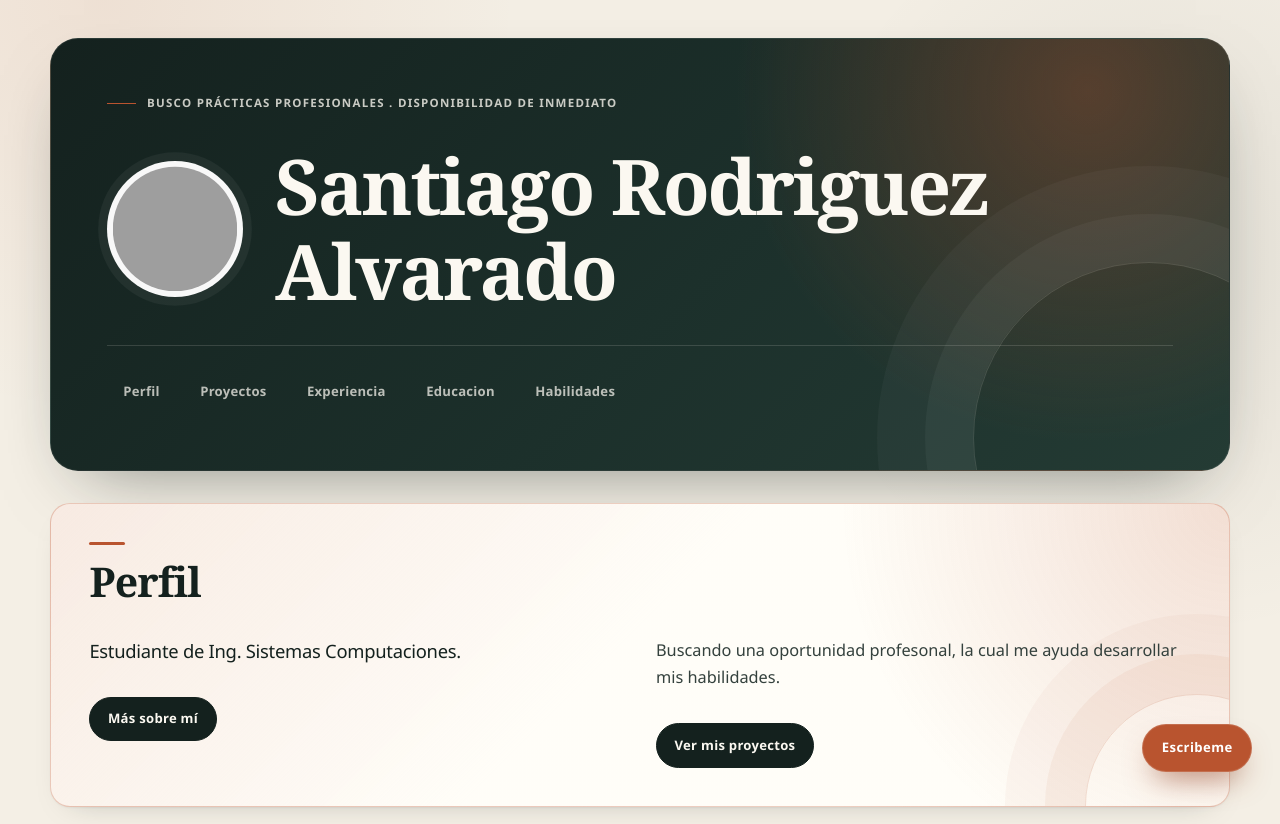
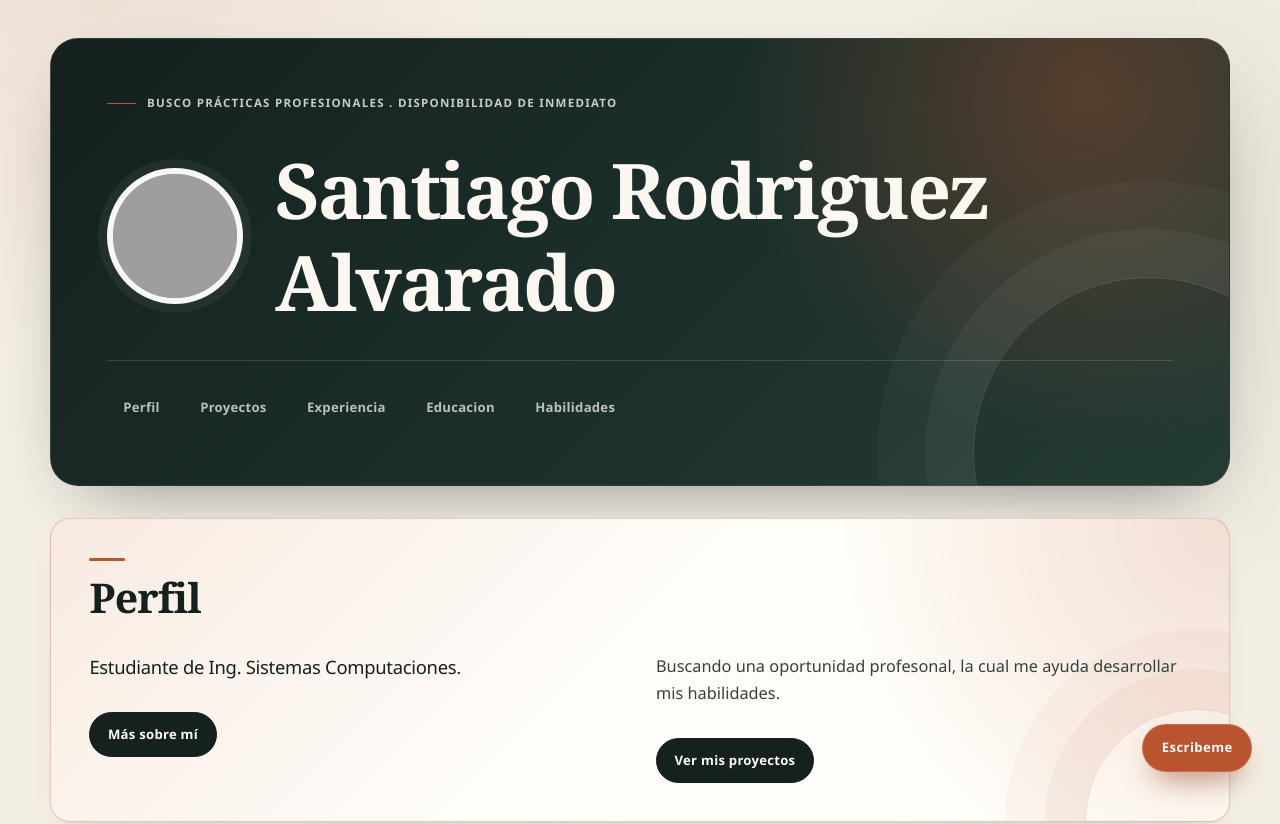
Before and after one commit to Santiago-Rodriguez-Alvarado/Cv, a plain HTML site: page index.html in a window 1280 px wide. Shown: the top 824 px of the page. Drawn offline with Linux system fonts and the light colour scheme; grey boxes are pictures that could not be loaded; a web font is replaced by a local one.

Commit message:
Falla 2: Arregla line-height de 1.1 a 1.2

```diff
--- a/css/generated.css
+++ b/css/generated.css
@@ -162,7 +162,7 @@ header h1 {
   font-size: clamp(2.6rem, 6vw, 4.8rem);
   font-weight: 600;
   letter-spacing: -0.03em;
-  line-height: 1.1;
+  line-height: 1.2;
   text-wrap: balance;
 }
 
```
